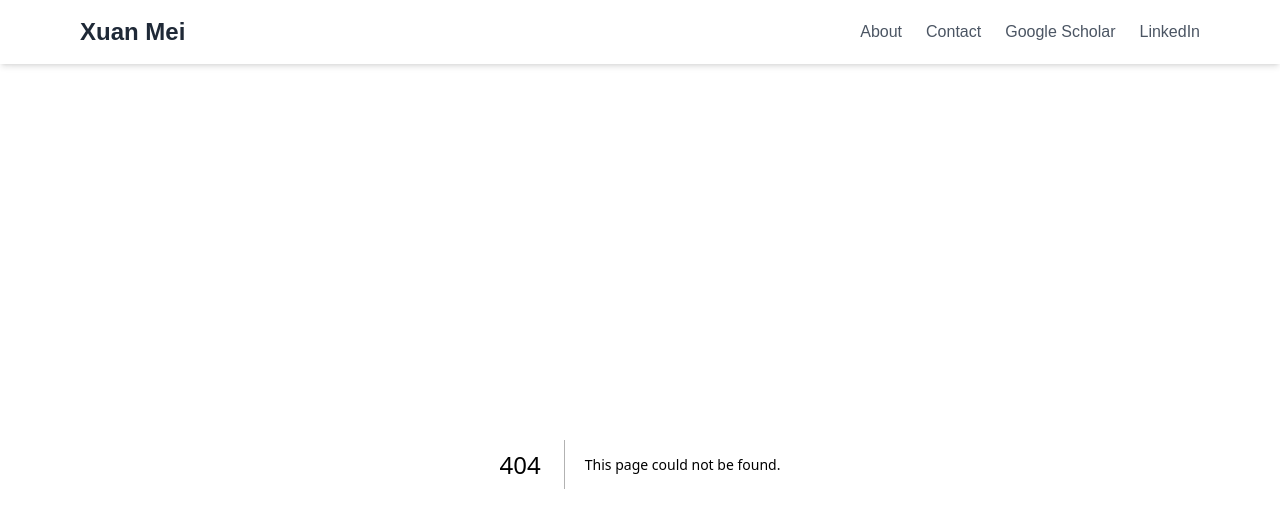
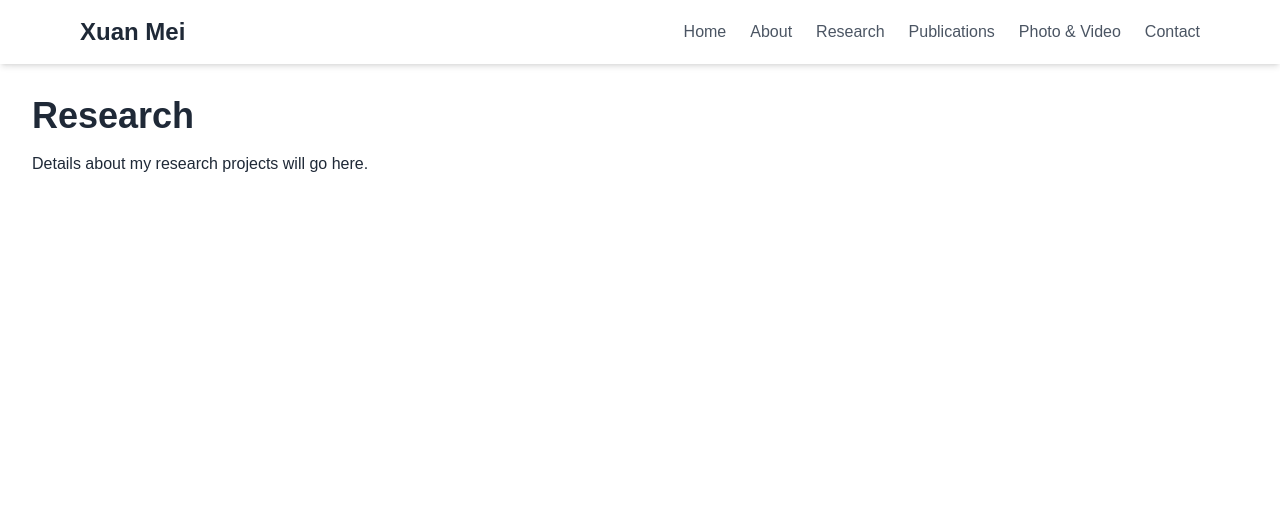
Before and after one commit to mxa911019/xuan-mei-website, a Next.js app: page /research in a window 1280 px wide. Before the commit this address had no page. Shown: the top 528 px of the page. Built offline with nearby package versions, Linux system fonts and the light colour scheme.

Commit message:
Add Research, Publications, Photo & Video pages and update header navigation again

```diff
--- a/components/Header.jsx
+++ b/components/Header.jsx
@@ -5,12 +5,15 @@ export default function Header() {
     <header className="bg-white dark:bg-gray-900 shadow-md sticky top-0 z-50">
       <div className="max-w-6xl mx-auto px-4 py-4 flex justify-between items-center">
         <Link href="/" className="text-2xl font-bold text-gray-800 dark:text-white">Xuan Mei</Link>
-        <nav className="space-x-6">
-          <Link href="/about" className="relative text-gray-600 dark:text-gray-300 hover:text-black dark:hover:text-white before:absolute before:bottom-0 before:left-0 before:h-0.5 before:w-0 before:bg-black dark:before:bg-white hover:before:w-full before:transition-all before:duration-300">About</Link>
-          <Link href="/contact" className="relative text-gray-600 dark:text-gray-300 hover:text-black dark:hover:text-white before:absolute before:bottom-0 before:left-0 before:h-0.5 before:w-0 before:bg-black dark:before:bg-white hover:before:w-full before:transition-all before:duration-300">Contact</Link>
-          <a href="https://scholar.google.com/citations?user=anUzZQ0AAAAJ&hl=en" className="text-gray-600 hover:text-black dark:text-gray-300 dark:hover:text-white" target="_blank">Google Scholar</a>
-          <a href="[Your-LinkedIn]" className="text-gray-600 hover:text-black dark:text-gray-300 dark:hover:text-white" target="_blank">LinkedIn</a>
-        </nav>
+        <nav className="space-x-6 flex items-center">
+  <Link href="/" className="text-gray-600 hover:text-black dark:text-gray-300 dark:hover:text-white">Home</Link>
+  <Link href="/about" className="text-gray-600 hover:text-black dark:text-gray-300 dark:hover:text-white">About</Link>
+  <Link href="/research" className="text-gray-600 hover:text-black dark:text-gray-300 dark:hover:text-white">Research</Link>
+  <Link href="/publications" className="text-gray-600 hover:text-black dark:text-gray-300 dark:hover:text-white">Publications</Link>
+  <Link href="/photo-video" className="text-gray-600 hover:text-black dark:text-gray-300 dark:hover:text-white">Photo & Video</Link>
+  <Link href="/contact" className="text-gray-600 hover:text-black dark:text-gray-300 dark:hover:text-white">Contact</Link>
+</nav>
+
       </div>
     </header>
   );
--- /dev/null
+++ b/pages/photo-video.js
@@ -0,0 +1,10 @@
+import React from 'react';
+
+export default function PhotoVideo() {
+  return (
+    <div className="min-h-screen p-8 dark:bg-gray-900 text-gray-800 dark:text-white">
+      <h1 className="text-4xl font-bold mb-4">Photo & Video</h1>
+      <p>Photos and videos of my work will go here.</p>
+    </div>
+  );
+}
--- /dev/null
+++ b/pages/publications.js
@@ -0,0 +1,10 @@
+import React from 'react';
+
+export default function Publications() {
+  return (
+    <div className="min-h-screen p-8 dark:bg-gray-900 text-gray-800 dark:text-white">
+      <h1 className="text-4xl font-bold mb-4">Publications</h1>
+      <p>A list of my publications will go here.</p>
+    </div>
+  );
+}
--- /dev/null
+++ b/pages/research.js
@@ -0,0 +1,9 @@
+import React from 'react';
+export default function Research() {
+    return (
+      <div className="min-h-screen p-8 dark:bg-gray-900 text-gray-800 dark:text-white">
+        <h1 className="text-4xl font-bold mb-4">Research</h1>
+        <p>Details about my research projects will go here.</p>
+      </div>
+    );
+  }
```
